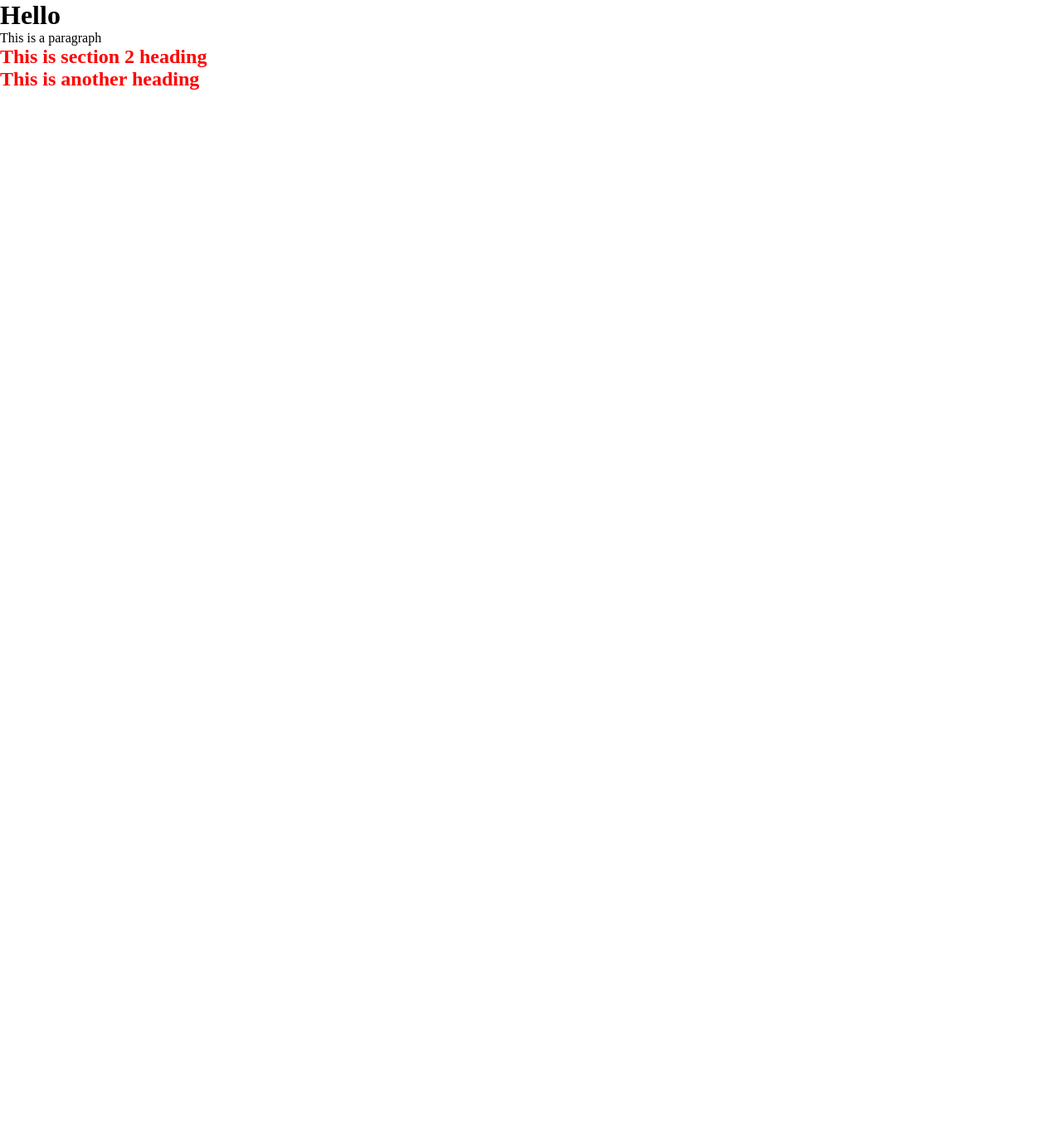
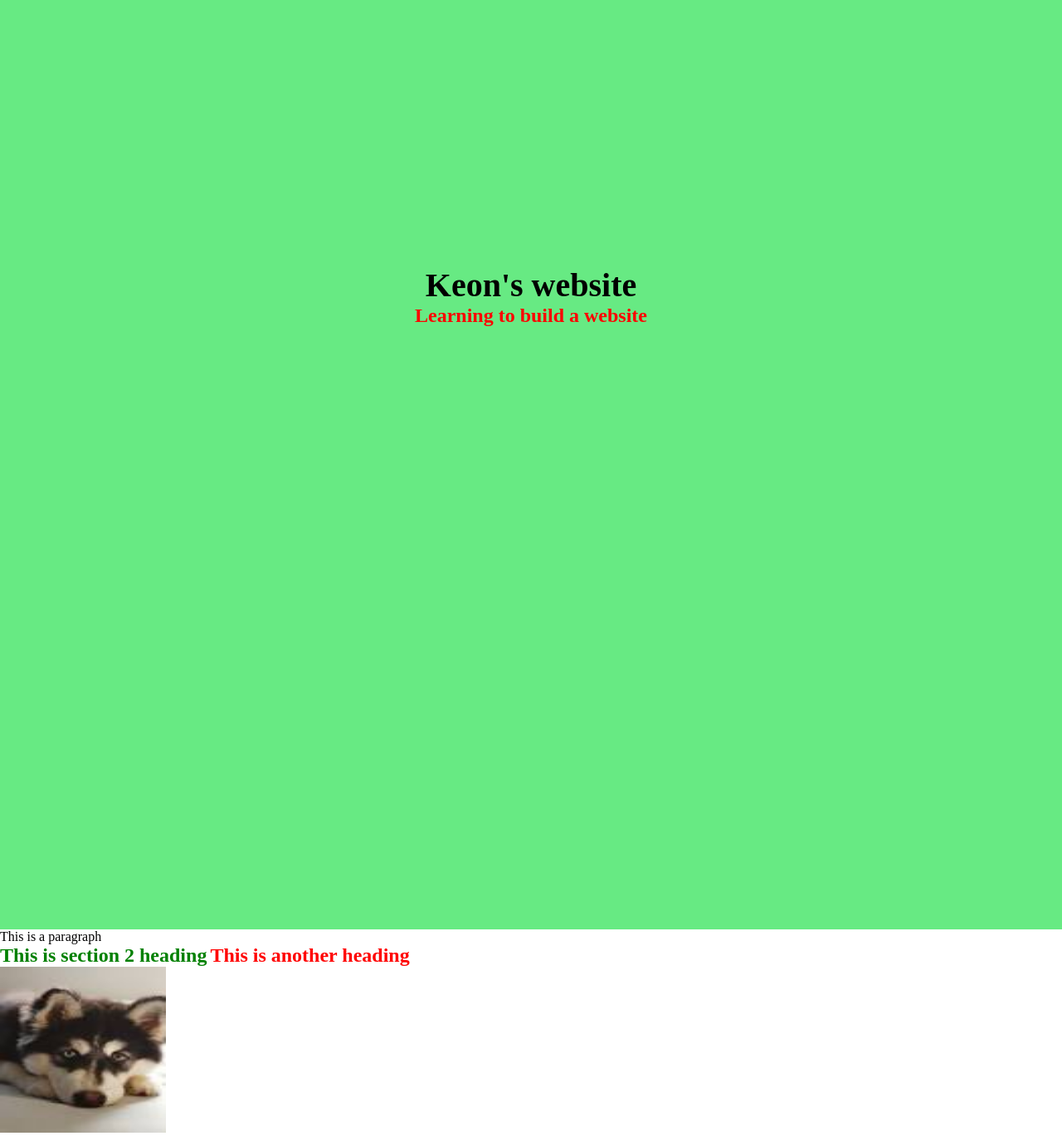
Before and after one commit to MadoneXXX/MadoneXXX.github.io, a plain HTML site: page Index.html in a window 1280 px wide. Shown: the whole page at 83% size. Before the commit the page ends 800 px from the top, so only its background shows below. Drawn offline with Linux system fonts and the light colour scheme.

Commit message:
Add files via upload

```diff
--- a/Index.html
+++ b/Index.html
@@ -11,16 +11,24 @@
 </head>
 
 <body>
-    <h1>Hello</h1>
+    <section class="display-100 text-centre" id="hero-colour">
+        <div>
+            <h1 id="main-text">Keon's website</h1>
+            <h2>Learning to build a website</h2>
 
-    <p>This is a paragraph </p>
+        </div>
+
+    </section>
+
+     <p>This is a paragraph </p>
 
     <div>
-        <span>
-            <h2>This is section 2 heading</h2>
-            <h2>This is another heading</h2>
+        <h2 class="green-text">This is section 2 heading</h2>
+        <h2>This is another heading</h2>
+    </div>
 
-        </span>
+    <div>
+        <img src="./dog.jfif" alt="Dog Photo" width="200" height="200">
 
     </div>
 </body>
--- a/main.css
+++ b/main.css
@@ -5,13 +5,35 @@
 
 h2 {
     color: red; /*Text colour */
-
+    display: inline;
 }
 
 /*
     color
-    backgorun-color
+    background-color
     margin
     padding
     display
 */
+
+.green-text {
+    color: green;
+}
+
+.display-100 {
+    min-height: 100vh;
+}
+
+.text-centre {
+    text-align: center;
+    padding-top: 40vh;
+}
+
+#main-text {
+    font-size: 40px;
+}
+
+#hero-colour {
+    background-color: rgb(103, 234, 131);
+
+}
```
Also changed, not shown: dog.jfif (added).
